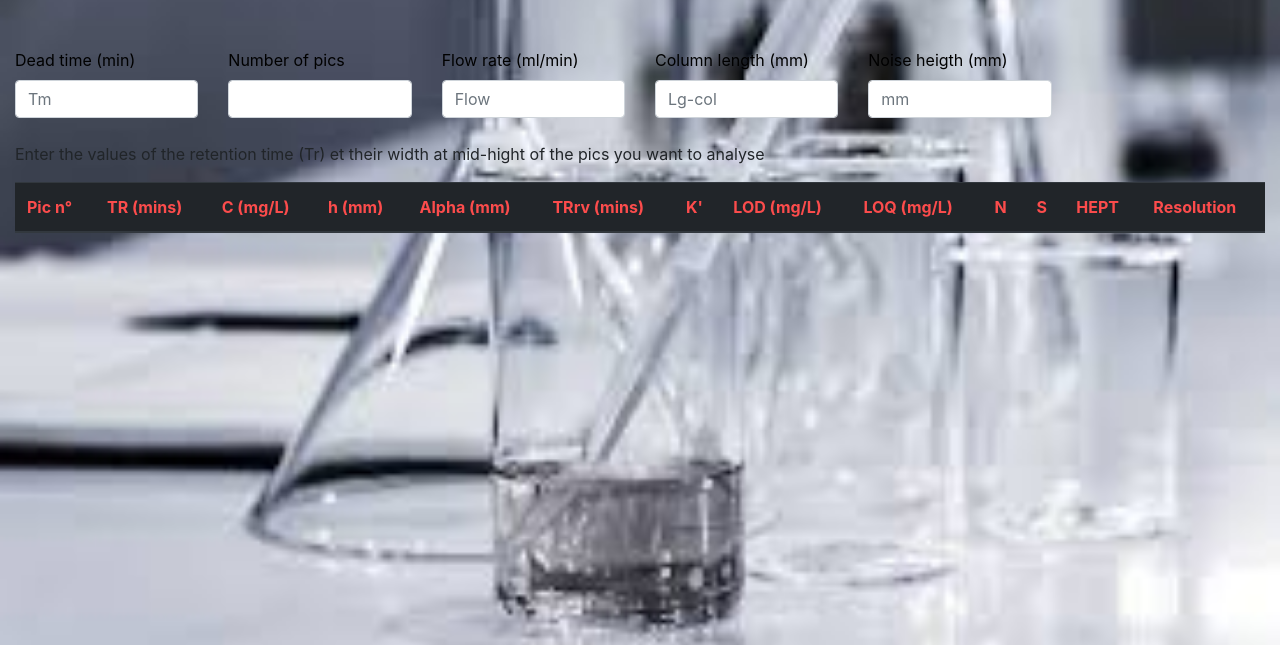
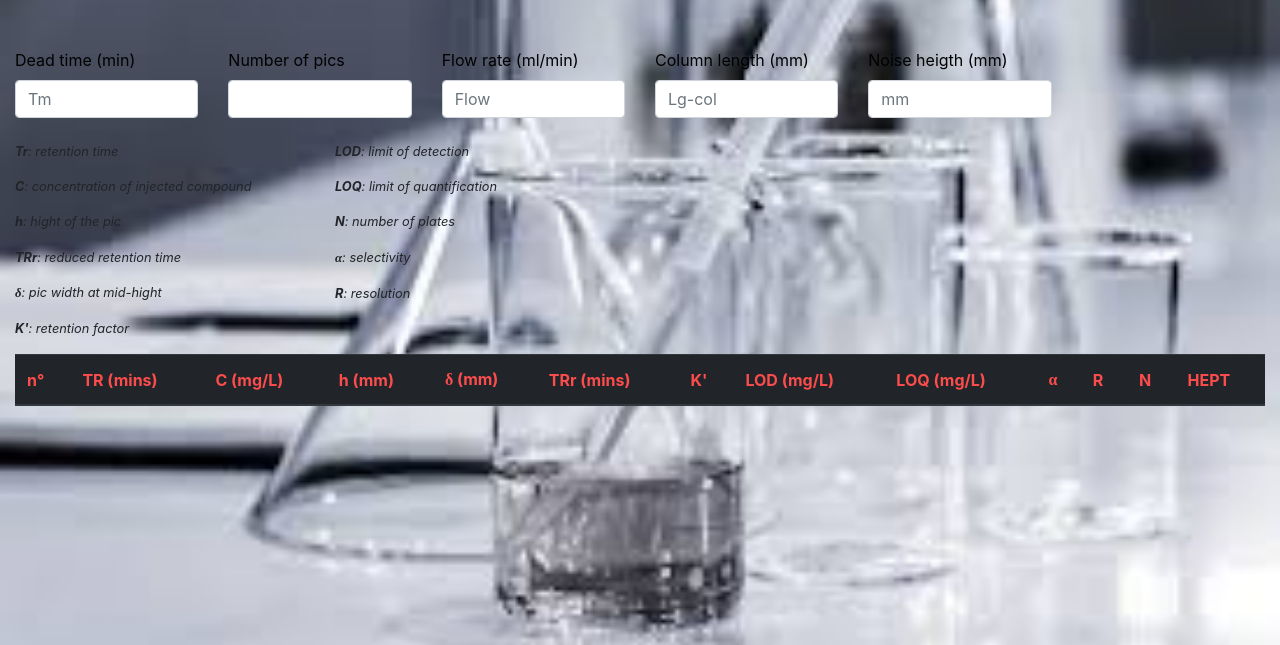
Before and after one commit to RaphaelHebert/gcapp, a Flask app: page / in a window 1280 px wide. Shown: the part 56-701 px from the top of the page. Run offline with Flask 2, Linux system fonts and the light colour scheme; lists and menus that the app fills with data are empty; some libraries are stand-ins or nearby versions.

Commit message:
deleted the useless th tags and inputed greek alphabet symbols, next -> to create a branch and make a for loop to add the rows to the table

```diff
--- a/static/myscript.js
+++ b/static/myscript.js
@@ -36,13 +36,11 @@ function change2(x1) {
         table4.appendChild(table5);
 
         //add the C row
-        let C1 = document.createElement("th");
-        C1.scope = "row";
-        table2.appendChild(C1);
         let C2 = document.createElement('td');
+        C2.scope = "row";
         C2.id = "C1" + i;
         C2.classname = "form-control";
-        C1.appendChild(C2);
+        table2.appendChild(C2);
         let C3 = document.createElement('input');  //create a <input> node
         C3.type = "float";
         C3.id = "C" + i;
@@ -50,13 +48,11 @@ function change2(x1) {
         C2.appendChild(C3);
 
         //add the h row
-        let h1 = document.createElement("th");
-        h1.scope = "row";
-        table2.appendChild(h1);
         let h2 = document.createElement('td');
-        h2.id = "h" + i;
+        h2.scope = "row";
+        h2.id = "h0" + i;
         h2.classname = "form-control";
-        h1.appendChild(h2);
+        table2.appendChild(h2);
         let h3 = document.createElement('input');  //create a <input> node
         h3.type = "number";
         h3.id = "h" + i;
@@ -64,14 +60,12 @@ function change2(x1) {
         h2.appendChild(h3);
 
         //add the Aplha row
-        let alpha1 = document.createElement("th");
-        alpha1.scope = "row";
-        table2.appendChild(alpha1);
         let alpha2 = document.createElement('td');
+        alpha2.scope = "row";
         alpha2.id = "alpha1" + i;
         alpha2.placeholder = "alpha " + i;
         alpha2.classname = "form-control";
-        alpha1.appendChild(alpha2);
+        table2.appendChild(alpha2);
         let alpha3 = document.createElement('input');  //create a <input> node
         alpha3.type = "float";
         alpha3.id = "Alpha" + i;
@@ -79,86 +73,70 @@ function change2(x1) {
         alpha2.appendChild(alpha3);
 
         //add the TRr row
-        let trrow = document.createElement("th");
-        trrow.scope = "row";
-        table2.appendChild(trrow);
         let trrow2 = document.createElement('td');
+        trrow2.scope = "row";
         trrow2.id = "TRr" + i;
         trrow2.placeholder = "TRr" + i;
         trrow2.classname = "form-control";
         trrow2.innerHTML = "XXXX";
-        trrow.appendChild(trrow2);
+        table2.appendChild(trrow2);
 
         //add the K' row
-        let Krow1 = document.createElement("th");
-        Krow1.scope = "row";
-        table2.appendChild(Krow1);
         let Krow2 = document.createElement('td');
+        Krow2.scope = "row";
         Krow2.id = "Kret" + i;
+        Krow2.placeholder = "TRr" + i;
         Krow2.classname = "form-control";
         Krow2.innerHTML = "Kret" + i;
-        Krow1.appendChild(Krow2);
+        table2.appendChild(Krow2);
 
         //add the LOD row
-        let LOD1 = document.createElement("th");
-        LOD1.scope = "row";
-        table2.appendChild(LOD1);
         let LOD2 = document.createElement('td');
+        LOD2.scope = "row";
         LOD2.id = "LOD" + i;
         LOD2.classname = "form-control";
         LOD2.innerHTML = "LOD" + i;
-        LOD1.appendChild(LOD2);
+        table2.appendChild(LOD2);
 
         //add the LOQ row
-        let LOQ1 = document.createElement("th");
-        LOQ1.scope = "row";
-        table2.appendChild(LOQ1);
         let LOQ2 = document.createElement('td');
+        LOQ2.scope = "row";
         LOQ2.id = "LOQ" + i;
         LOQ2.classname = "form-control";
         LOQ2.innerHTML = "LOQ" + i;
-        LOQ1.appendChild(LOQ2);
+        table2.appendChild(LOQ2);
+
+        //add the s row
+        let S2 = document.createElement('td');
+        S2.scope = "row";
+        S2.id = "S" + i;
+        S2.classname = "form-control";
+        S2.innerHTML = "S" + i;
+        table2.appendChild(S2);
+
+        //add the Resolution row
+        let reso2 = document.createElement('td');
+        reso2.scope = "row";
+        reso2.id = "reso" + i;
+        reso2.classname = "form-control";
+        reso2.innerHTML = "reso" + i;
+        table2.appendChild(reso2);
 
         //add the N row
-        let N1 = document.createElement("th");
-        N1.scope = "row";
-        table2.appendChild(N1);
         let N2 = document.createElement('td');
+        N2.scope = "row";
         N2.id = "N" + i;
         N2.classname = "form-control";
         N2.innerHTML = "N" + i;
-        N1.appendChild(N2);
-
-        //add the s row
-        let S1 = document.createElement("th");
-        S1.scope = "row";
-        table2.appendChild(S1);
-        let S2 = document.createElement('td');
-        S2.id = "S" + i;
-        S2.classname = "form-control";
-        S2.innerHTML = "S" + i;
-        S1.appendChild(S2);
+        table2.appendChild(N2);
 
         //add the HEPT row
-        let HEPT1 = document.createElement("th");
-        HEPT1.scope = "row";
-        table2.appendChild(HEPT1);
         let HEPT2 = document.createElement('td');
+        HEPT2.scope = "row";
         HEPT2.id = "HEPT" + i;
         HEPT2.classname = "form-control";
         HEPT2.innerHTML = "HEPT" + i;
-        HEPT1.appendChild(HEPT2);
-
-
-        //add the Resolution row
-        let reso1 = document.createElement("th");
-        reso1.scope = "row";
-        table2.appendChild(reso1);
-        let reso2 = document.createElement('td');
-        reso2.id = "reso" + i;
-        reso2.classname = "form-control";
-        reso2.innerHTML = "reso" + i;
-        reso1.appendChild(reso2);
+        table2.appendChild(HEPT2);
         }
 
 
@@ -215,7 +193,7 @@ function TRr(x, y) { console.log("in TRr()")
     if (x) {
         let Tm = document.getElementById("TM").value;
         let TRrx = x.value - Tm
-        document.getElementById("TRr" + y).innerHTML = TRrx;
+        document.getElementById("TRr" + y).innerHTML = TRrx.toFixed(3);
         return console.log("TRrx is" + TRrx +" , TRrx return")
         }
     else return console.log("Can't get element by id with:" + x);;
@@ -223,9 +201,11 @@ function TRr(x, y) { console.log("in TRr()")
 
 function Kret(TR, k) { console.log("in Kret")
     TR1 = document.getElementById(TR).value;
+    console.log(TR1)
     Tm = document.getElementById("TM").value;
+    console.log(Tm)
     Kret01 = (TR1 - Tm)/Tm;
-    document.getElementById("Kret"+k).innerHTML = Kret01;
+    document.getElementById("Kret"+k).innerHTML = Kret01.toFixed(3);
     return console.log("Kret() return");
     }
 
@@ -245,7 +225,7 @@ function S(pic) { console.log("in S()");
         Kret1 = parseFloat(Kret1)
         Kret2 = document.getElementById("Kret"+pic).textContent;
         Kret2 = parseFloat(Kret2)
-        Sel = Kret1 / Kret2
+        Sel = Kret2 / Kret1
         document.getElementById("S"+(pic - 1)).innerHTML = Sel.toFixed(2)
         return console.log("Sel: "+Sel.toFixed(2) + " , S() return")
         }
@@ -265,7 +245,7 @@ function HEPT(k) { console.log("in HEPT()")
             console.log("H2 is "+H2)
             H = H1 / H2
             console.log("Hept = " + H +"from k="+k)
-            document.getElementById("HEPT"+k).innerHTML = H.toFixed(2)
+            document.getElementById("HEPT"+k).innerHTML = H.toFixed(4)
             return console.log("return HEPT function")
             }
         else {
@@ -306,8 +286,10 @@ function limites (k) {
     console.log("in function limites()")
     let higth1;
     higth1 = document.getElementById("h" + k).value;
+    console.log("higth1 = " + higth1)
     let noise1;
     noise1 = document.getElementById("Noise").value;
+    console.log("noise1 = " + noise1)
     let rate;
     rate = higth1/noise1;
     let Ck;
@@ -315,6 +297,6 @@ function limites (k) {
     let LOD0, LOQ0;
     LOD0 = Ck / ( rate/3);
     LOQ0 = Ck / (rate/10);
-    document.getElementById("LOD" + k).innerHTML = LOD0;
-    document.getElementById("LOQ" + k).innerHTML = LOQ0;
+    document.getElementById("LOD" + k).innerHTML = LOD0.toFixed(4);
+    document.getElementById("LOQ" + k).innerHTML = LOQ0.toFixed(4);
     }
--- a/static/mystyle.css
+++ b/static/mystyle.css
@@ -20,3 +20,8 @@ label {
      color: red;
      text-align: center;
 }
+
+.terminology {
+    font-size: 80%;
+    font-style: italic;
+}
--- a/templates/index.html
+++ b/templates/index.html
@@ -72,23 +72,40 @@
             </div>
 
             <br />
-            <p> Enter the values of the retention time (Tr) et their width at mid-hight of the pics you want to analyse             </p>
+            <div class="row" class="terminology">
+              <div class="col-md-3 terminology">
+                <p><b>Tr</b>: retention time</p>
+                <p><b>C</b>: concentration of injected compound</p>
+                <p><b>h</b>: hight of the pic</p>
+                <p><b>TRr</b>: reduced retention time</p>
+                <p><b><font face="Symbol, serif">&delta;</font></b>: pic width at mid-hight</p>
+                <p><b>K'</b>: retention factor</p>
+              </div>
+
+              <div class="col-md-3 terminology" >
+                <p><b>LOD</b>: limit of detection</p>
+                <p><b>LOQ</b>: limit of quantification</p>
+                <p><b>N</b>: number of plates</p>
+                <p><b><font face="Symbol, serif">&alpha;</font></b>: selectivity</p>
+                <p><b>R</b>: resolution</p>
+              </div>
+            </div>
             <table class="table table-striped table-dark">
                 <thead class="thead-dark">
                   <tr>
-                    <th scope="col" style="color: rgb(252, 76, 76);">Pic n°</th>
+                    <th scope="col" style="color: rgb(252, 76, 76);">n°</th>
                     <th scope="col" style="color: rgb(252, 76, 76);">TR (mins)</th>
                     <th scope="col" style="color: rgb(252, 76, 76);">C (mg/L)</th>
                     <th scope="col" style="color: rgb(252, 76, 76);">h (mm)</th>
-                    <th scope="col" style="color: rgb(252, 76, 76);">Alpha (mm)</th>
-                    <th scope="col" style="color: rgb(252, 76, 76);">TRrv (mins)</th>
+                    <th scope="col" style="color: rgb(252, 76, 76);"><font face="Symbol, serif">&delta;</font> (mm)</th>
+                    <th scope="col" style="color: rgb(252, 76, 76);">TRr (mins)</th>
                     <th scope="col" style="color: rgb(252, 76, 76);">K'</th>
                     <th scope="col" style="color: rgb(252, 76, 76);">LOD (mg/L)</th>
                     <th scope="col" style="color: rgb(252, 76, 76);">LOQ (mg/L)</th>
+                    <th scope="col" style="color: rgb(252, 76, 76);"><font face="Symbol, serif">&alpha;</font></th>
+                    <th scope="col" style="color: rgb(252, 76, 76);">R</th>
                     <th scope="col" style="color: rgb(252, 76, 76);">N</th>
-                    <th scope="col" style="color: rgb(252, 76, 76);">S</th>
                     <th scope="col" style="color: rgb(252, 76, 76);">HEPT</th>
-                    <th scope="col" style="color: rgb(252, 76, 76);">Resolution</th>
                   </tr>
                 </thead>
                 <tbody id ="tbody">
```
